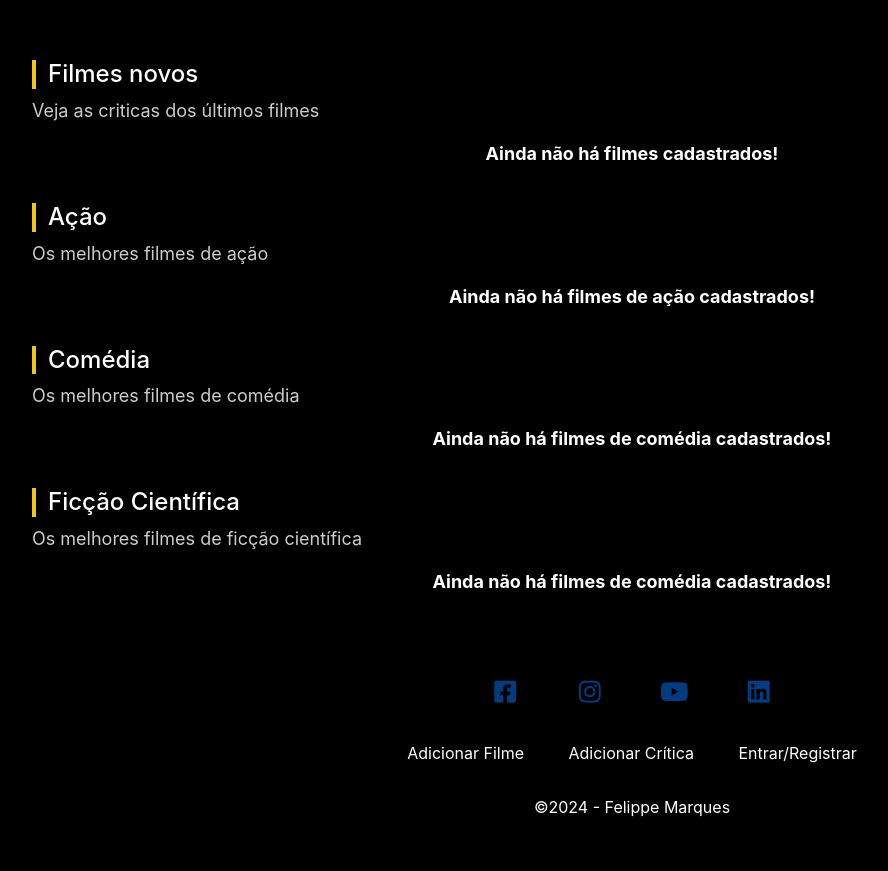
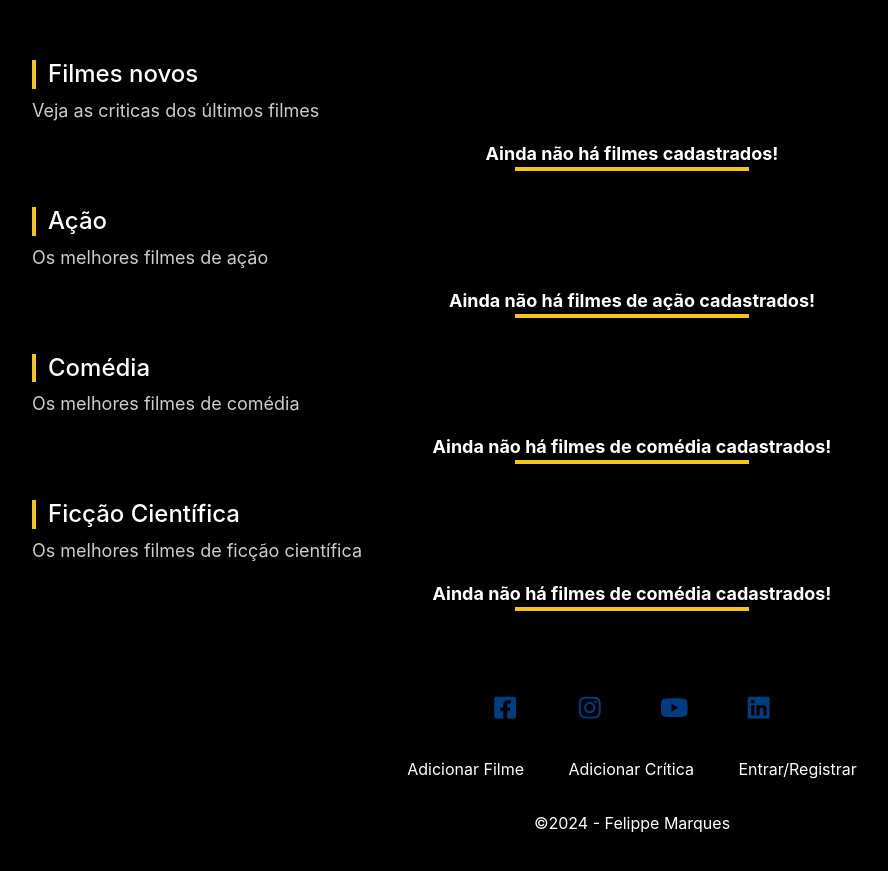
Before and after one commit to hochiminh1996/movie, a PHP site: page / in a window 1280 px wide. Shown: the part 76-947 px from the top of the page, without its empty margins (8-896 px from the left). Before the commit the page ends 893 px from the top, so only its background shows below. Run offline with PHP 8.4, Linux system fonts and the light colour scheme; data that the repository does not hold is empty.

Commit message:
atualizando css e img

```diff
--- a/css/style.css
+++ b/css/style.css
@@ -185,6 +185,19 @@ body {
     font-size: 18px;
     width: 100%;
     font-weight: bold;
+}
+
+.empty-list a{
+    color: #f5c518;
+    text-decoration: none;
+}
+
+.empty-list::after{
+    content: "";
+    display: block;
+    border: 2px solid #f5c518;
+    width: 19%;
+    margin: 0 auto;
 }
 
 /* login/register */
@@ -532,3 +545,12 @@ body {
 .added-movies-container .movie-card{
     width: 31%;
 }
+
+#search-result{
+    color:#f5c518
+}
+
+#search-result a{
+    border:1px solid red;
+    color: #f5c518;
+}
```
Also changed, not shown: image/busca2.png (added).
